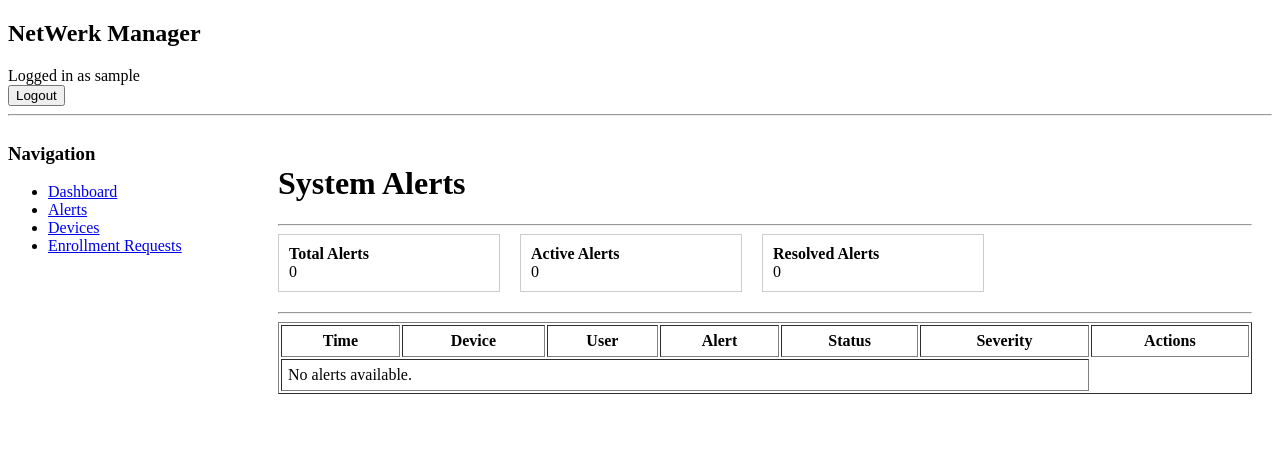
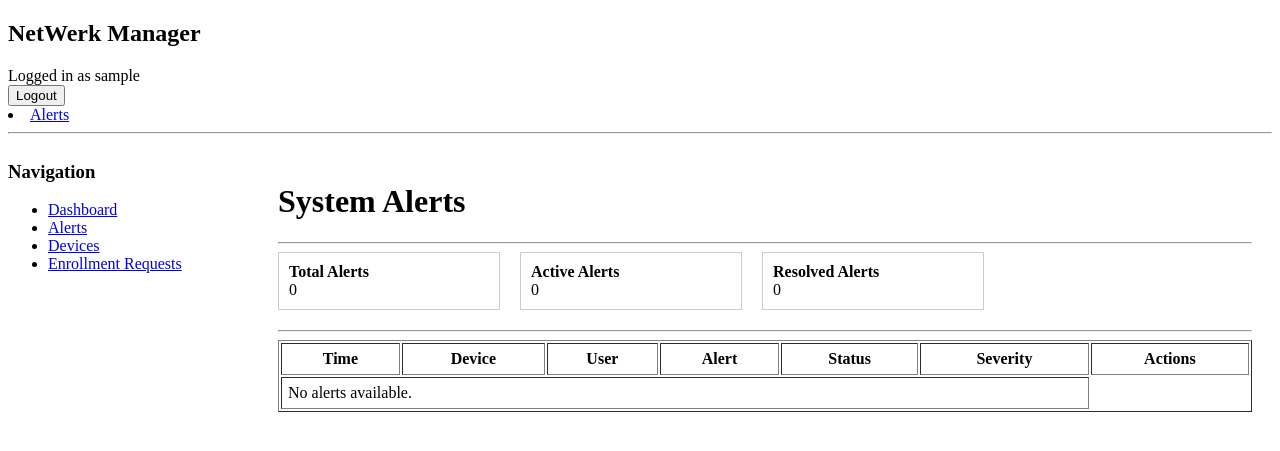
Before and after one commit to Salah6-9/netwerk-manager-django, a Django app: page /alerts/ in a window 1280 px wide. Shown: the top 451 px of the page. Run offline with Django 5.2, Linux system fonts and the light colour scheme; the visitor is signed in with stand-in values (Sample User, id 1); data comes from the database, SQL or seed files in the repository; data that the repository does not hold is empty.

Commit message:
Add global alerts counter in navbar using context processor

```diff
--- /dev/null
+++ b/notifications/context_processors.py
@@ -0,0 +1,19 @@
+from notifications.models import Notification
+
+
+def alerts_counter(request):
+
+    if not request.user.is_authenticated:
+        return {}
+
+    if request.user.is_staff:
+        count = Notification.objects.filter(resolved=False).count()
+    else:
+        count = Notification.objects.filter(
+            to_user=request.user,
+            resolved=False
+        ).count()
+
+    return {
+        "alerts_counter": count
+    }
--- a/project/settings.py
+++ b/project/settings.py
@@ -68,6 +68,7 @@ TEMPLATES = [
                 'django.template.context_processors.request',
                 'django.contrib.auth.context_processors.auth',
                 'django.contrib.messages.context_processors.messages',
+		        'notifications.context_processors.alerts_counter',
             ],
         },
     },
--- a/templates/base.html
+++ b/templates/base.html
@@ -21,6 +21,18 @@
             </form>
 
         </div>
+        <li>
+            <a href="{% url 'alerts_center' %}">
+                Alerts
+
+                {% if alerts_counter > 0 %}
+                <span style="color:red;font-weight:bold">
+                    ({{ alerts_counter }})
+                </span>
+                {% endif %}
+
+            </a>
+        </li>
 
     </header>
 
```
